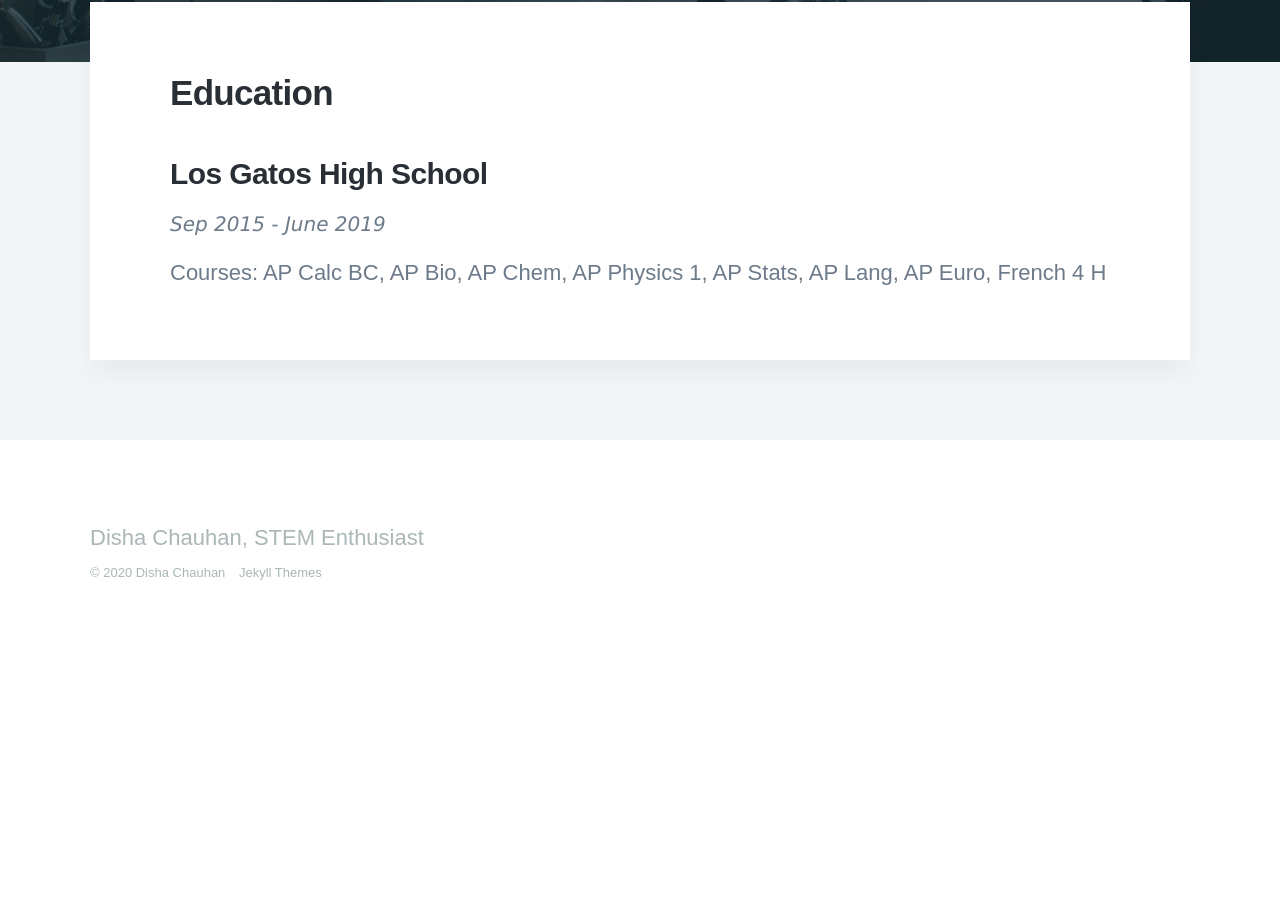
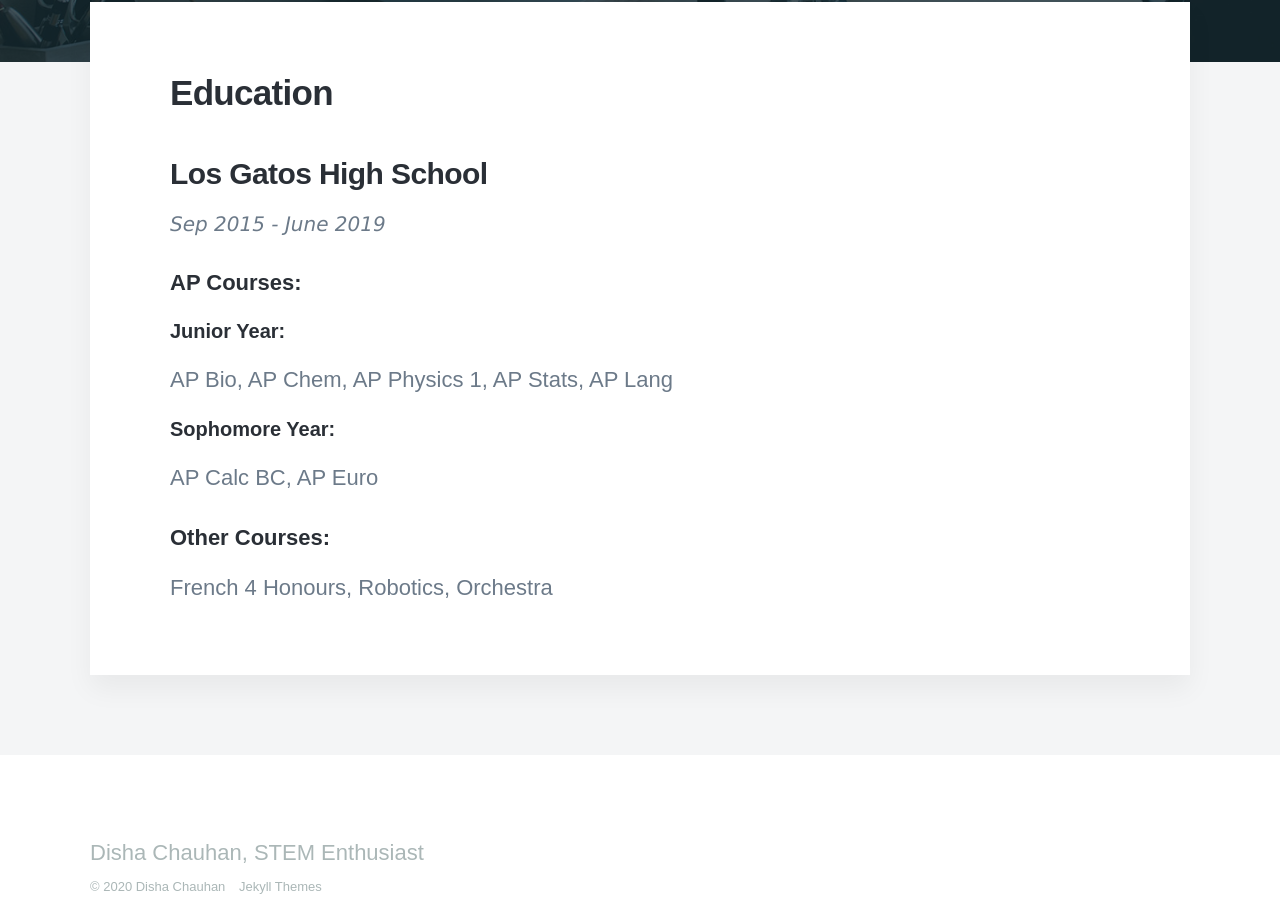
Before and after one commit to disha-22/disha-22.github.io, a Jekyll site: the page built from _pages/Resume.md, in a window 1280 px wide and 900 px high, scrolled down 530 px. Built offline with Jekyll 4.4.1, drawn with Linux system fonts in a browser that asks for light colours; nearby versions of some CDN libraries; some web fonts are replaced; before the commit the page ends 1189 px from its top, so only the background shows below that.

Commit message:
Update Resume.md

```diff
--- a/_pages/Resume.md
+++ b/_pages/Resume.md
@@ -8,4 +8,10 @@ featured_image: /images/demo/about.jpg
  <h2><span>Education</span></h2>
  <h3>Los Gatos High School</h3>
   <p style="font-family:verdana; font-size:20px"><em class="date">Sep 2015 - June 2019</em></p>
-<p> Courses: AP Calc BC, AP Bio, AP Chem, AP Physics 1, AP Stats, AP Lang, AP Euro, French 4 H </p>
+<h4>AP Courses:</h4>
+<h5>Junior Year:</h5>
+AP Bio, AP Chem, AP Physics 1, AP Stats, AP Lang
+<h5>Sophomore Year:</h5>
+AP Calc BC, AP Euro
+<h4>Other Courses:</h4>
+French 4 Honours, Robotics, Orchestra
```
